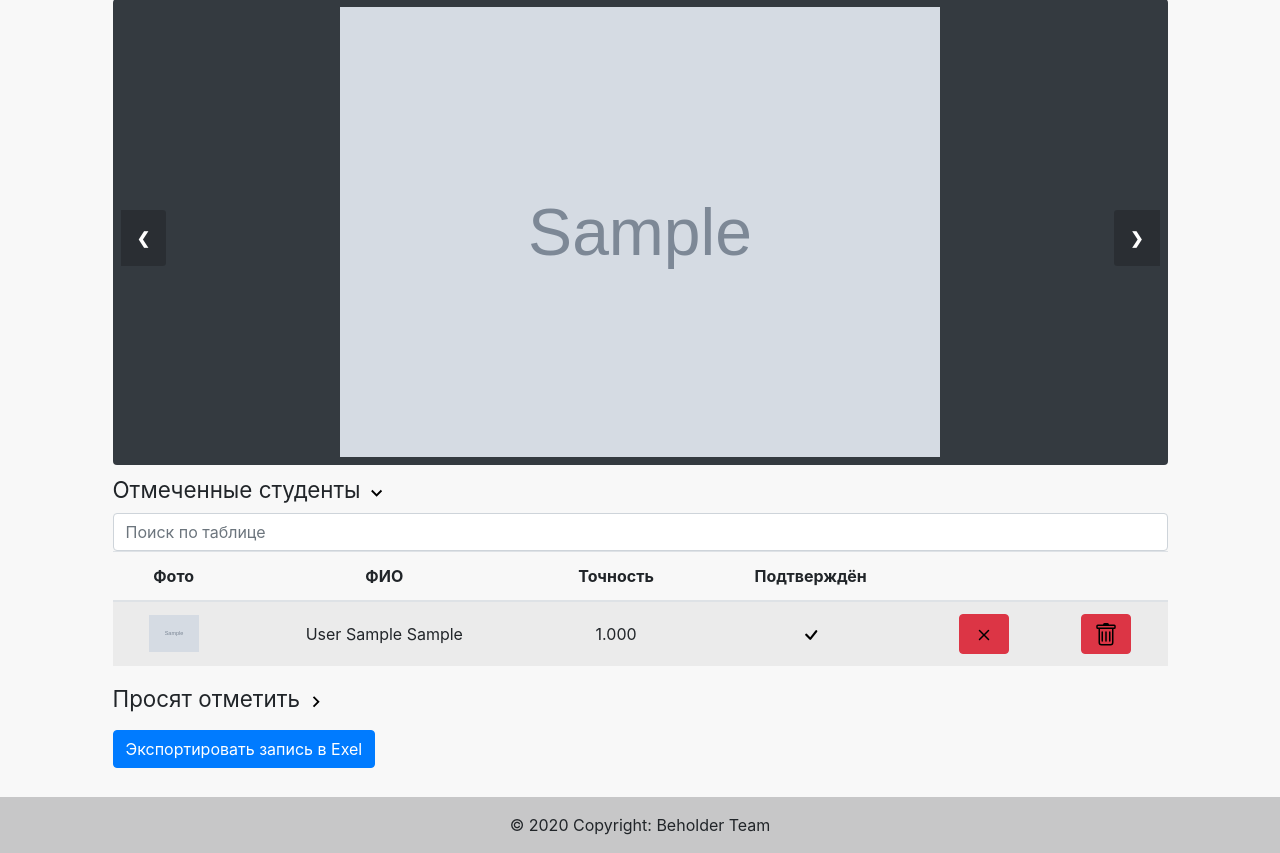
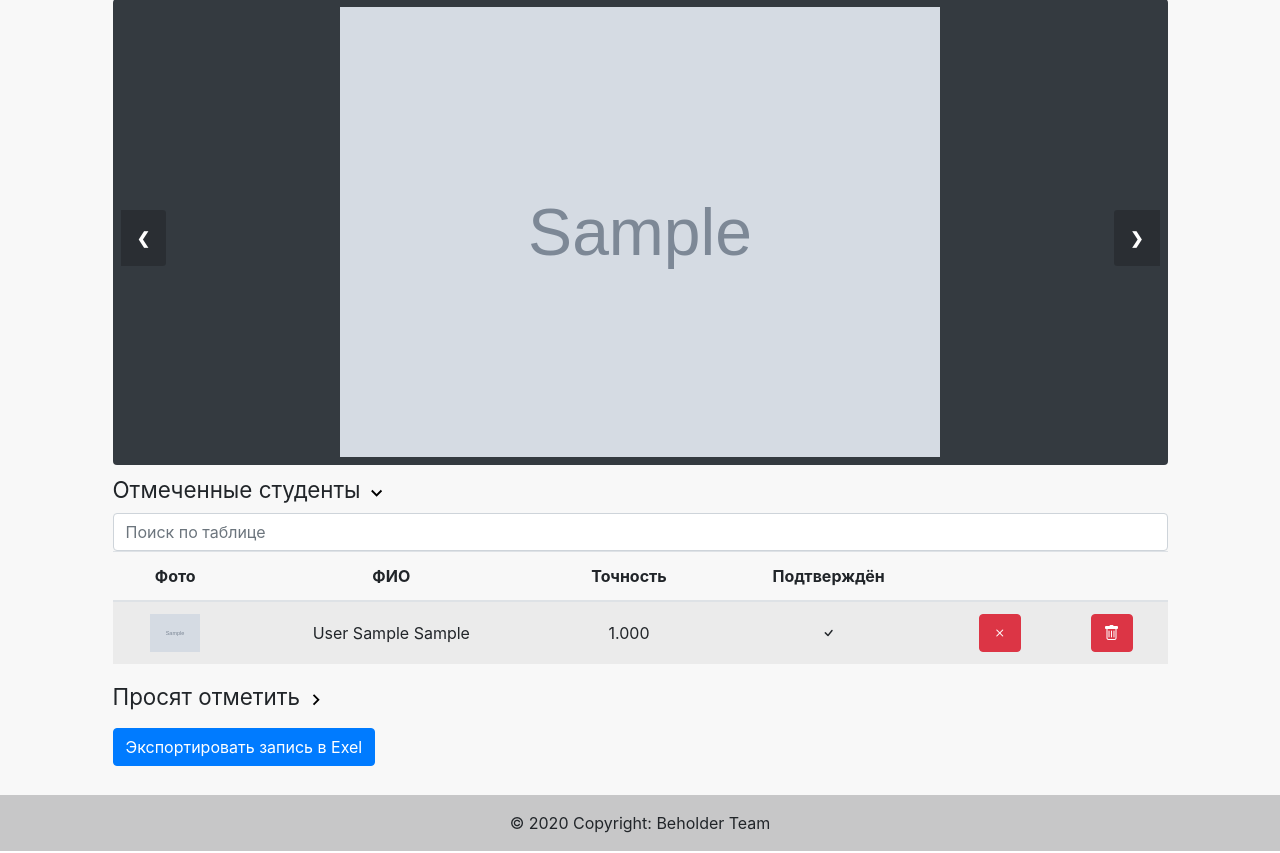
Before and after one commit to KonovalovNikolai/Beholder_Web_App, a Flask app: page /post/1 in a window 1280 px wide. Shown: the part 412-1265 px from the top of the page. Run offline with Flask 2, Linux system fonts and the light colour scheme; a user stored in the database is signed in; tables that the repository leaves empty hold one stand-in row (values such as "Sample post"); grey boxes marked "Sample" are stand-in pictures; parts of the project's set-up code (start-up, migrations or seed data) failed here and were passed over; some libraries are stand-ins or nearby versions.

Commit message:
Иконки

```diff
--- a/app/templates/edit_profile.html
+++ b/app/templates/edit_profile.html
@@ -55,8 +55,8 @@
                             data-hystmodal="#myModal">Изменить аватар
                     </button>
 
-                    <button type="button" class="mt-2 btn btn-danger but_pos px-0" style="" id="" data-hystmodal=""><i
-                            class="bi bi-trash"></i>
+                    <button type="button" class="mt-2 btn btn-danger but_pos px-0" style="" id="" data-hystmodal="">
+                        <i class="bi bi-trash"></i>
                     </button>
                 </div>
             </div>
@@ -120,7 +120,6 @@
                 </div>
             </div>
         </div>
-
     </div>
 {% endblock %}
 
--- a/app/templates/moderation.html
+++ b/app/templates/moderation.html
@@ -61,11 +61,11 @@
                                         <div class="btn-group" role="group" aria-label="Approve or reject avatar">
                                             <button type="button" class="approveBtn btn btn-success"
                                                     data-url="{{ url_for('approve_avatar', avatar_id=avatar.id) }}">
-                                                <img width="24" src="../static/img/svg_icons/check.svg" alt="">
+                                                <i class="bi bi-x"></i>
                                             </button>
                                             <button type="button" class="approveBtn btn btn-danger"
                                                     data-url="{{ url_for('reject_avatar', avatar_id=avatar.id) }}">
-                                                <img width="24" src="../static/img/svg_icons/x.svg" alt="">
+                                                <i class="bi bi-check"></i>
                                             </button>
                                         </div>
                                     </div>
--- a/app/templates/post.html
+++ b/app/templates/post.html
@@ -113,16 +113,16 @@
                                 {% if current_user.is_can_edit(post) %}
                                     {# Да #}
                                     <td class="prove-td">
-                                        <img class="disapproved-img" width="24" src="../static/img/svg_icons/x.svg"
+                                        <i class="disapproved-img bi bi-x"
                                              alt=""
                                                 {% if visitor.lecturer_proved != 0 %}
                                              style="display: none;"
-                                                {% endif %}>
-                                        <img class="approved-img" width="24" src="../static/img/svg_icons/check.svg"
-                                             alt=""
+                                                {% endif %}></i>
+                                        <i class="approved-img bi bi-check"
                                                 {% if visitor.lecturer_proved == 0 %}
                                              style="display: none;"
                                                 {% endif %}>
+                                        </i>
                                     </td>
                                     <td>
                                         {# Кнопка подтвердить #}
@@ -133,7 +133,7 @@
                                                 {% if visitor.lecturer_proved != 0 %}
                                                 style="display: none;"
                                                 {% endif %}>
-                                            <img width="24" src="../static/img/svg_icons/check.svg" alt="">
+                                            <i class="approved-img bi bi-check"></i>
                                         </button>
                                         {# Кнопка отозвать подтверждение #}
                                         <button type="button" class="prove-button btn btn-danger"
@@ -143,14 +143,14 @@
                                                 {% if visitor.lecturer_proved == 0 %}
                                                 style="display: none;"
                                                 {% endif %}>
-                                            <img width="24" src="../static/img/svg_icons/x.svg" alt="">
+                                            <i class="approved-img bi bi-x"></i>
                                         </button>
                                     </td>
                                     <td>
                                         {# Кнопка удаления записи #}
                                         <button type="button" class="delete-journal-button btn btn-danger"
                                                 data-url="{{ url_for('delete_journal', journal_id=visitor.id) }}">
-                                            <img width="24" src="../static/img/svg_icons/trash.svg" alt="">
+                                            <i class="bi bi-trash"></i>
                                         </button>
                                     </td>
                                 {% else %}
@@ -159,16 +159,15 @@
                                     {% if visitor.lecturer_proved == 0 %}
                                         {# Нет #}
                                         <td class="prove-td">
-                                            <img width="24" src="../static/img/svg_icons/x.svg" alt="">
+                                            <i class="bi bi-x"></i>
                                         </td>
                                     {% else %}
                                         {# Да #}
                                         <td class="prove-td">
-                                            <img width="24" src="../static/img/svg_icons/check.svg" alt="">
+                                            <i class="bi bi-check"></i>
                                         </td>
                                     {% endif %}
                                 {% endif %}
-
                             </tr>
                         {% endfor %}
                         </tbody>
@@ -219,13 +218,13 @@
                                                     data-id="{{ request.user.id }}"
                                                     data-url="{{ url_for('accept_request', post_id=post.id) }}"
                                                     data-action="delete">
-                                                <img width="24" src="../static/img/svg_icons/check.svg" alt="">
+                                                <i class="bi bi-check"></i>
                                             </button>
                                             <button type="button" class="request-button cancel-button btn btn-danger"
                                                     data-id="{{ request.user.id }}"
                                                     data-url="{{ url_for('cancel_request', post_id=post.id) }}"
                                                     data-action="delete">
-                                                <img width="24" src="../static/img/svg_icons/x.svg" alt="">
+                                                <i class="bi bi-x"></i>
                                             </button>
                                         </div>
                                     </td>
```
Also changed, not shown: app.db, app/static/img/svg_icons/check.svg (deleted), app/static/img/svg_icons/pencil-square.svg (deleted), app/static/img/svg_icons/trash.svg (deleted), app/static/img/svg_icons/x.svg (deleted), app/static/manifest.json (added).
